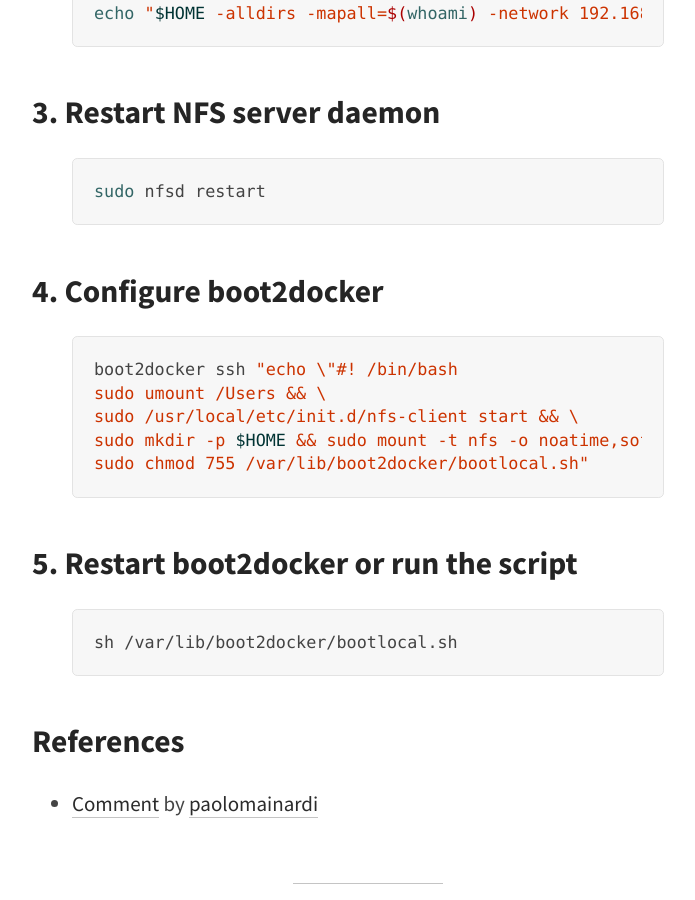
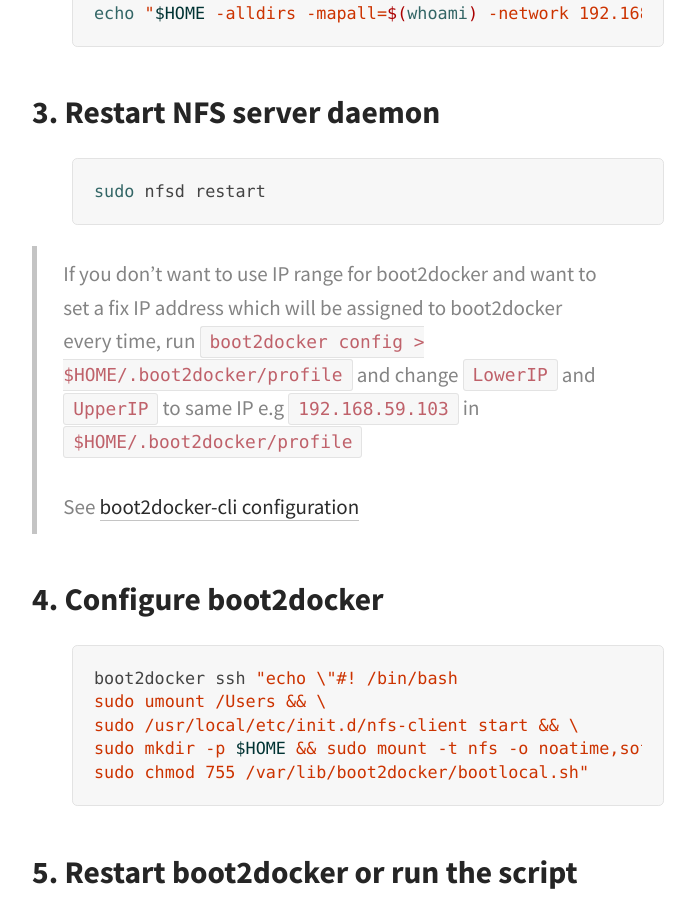
Before and after one commit to hbcbh1999/harshjv.github.io, a Jekyll site: the page built from _posts/2015-03-21-configure-nfs-with-boot2docker-and-os-x.md, in a window 1280 px wide and 900 px high, scrolled down 995 px. Shown: the whole window, without its empty margins (272-967 px from the left). Built offline with Jekyll 4.4.1, drawn with Linux system fonts in a browser that asks for light colours; comment, search, counter and statistics services are not loaded.

Commit message:
Update 2015-03-21-configure-nfs-with-boot2docker-and-os-x.md
Info to set fix IP of boot2docker

```diff
--- a/_posts/2015-03-21-configure-nfs-with-boot2docker-and-os-x.md
+++ b/_posts/2015-03-21-configure-nfs-with-boot2docker-and-os-x.md
@@ -28,6 +28,10 @@
 sudo nfsd restart
 {% endhighlight %}
 
+> If you don't want to use IP range for boot2docker and want to set a fix IP address which will be assigned to boot2docker every time, run `boot2docker config > $HOME/.boot2docker/profile` and change `LowerIP` and `UpperIP` to same IP e.g `192.168.59.103` in `$HOME/.boot2docker/profile`
+>
+> See [boot2docker-cli configuration](https://github.com/boot2docker/boot2docker-cli#configuration)
+
 
 ## 4. Configure boot2docker
 
```
